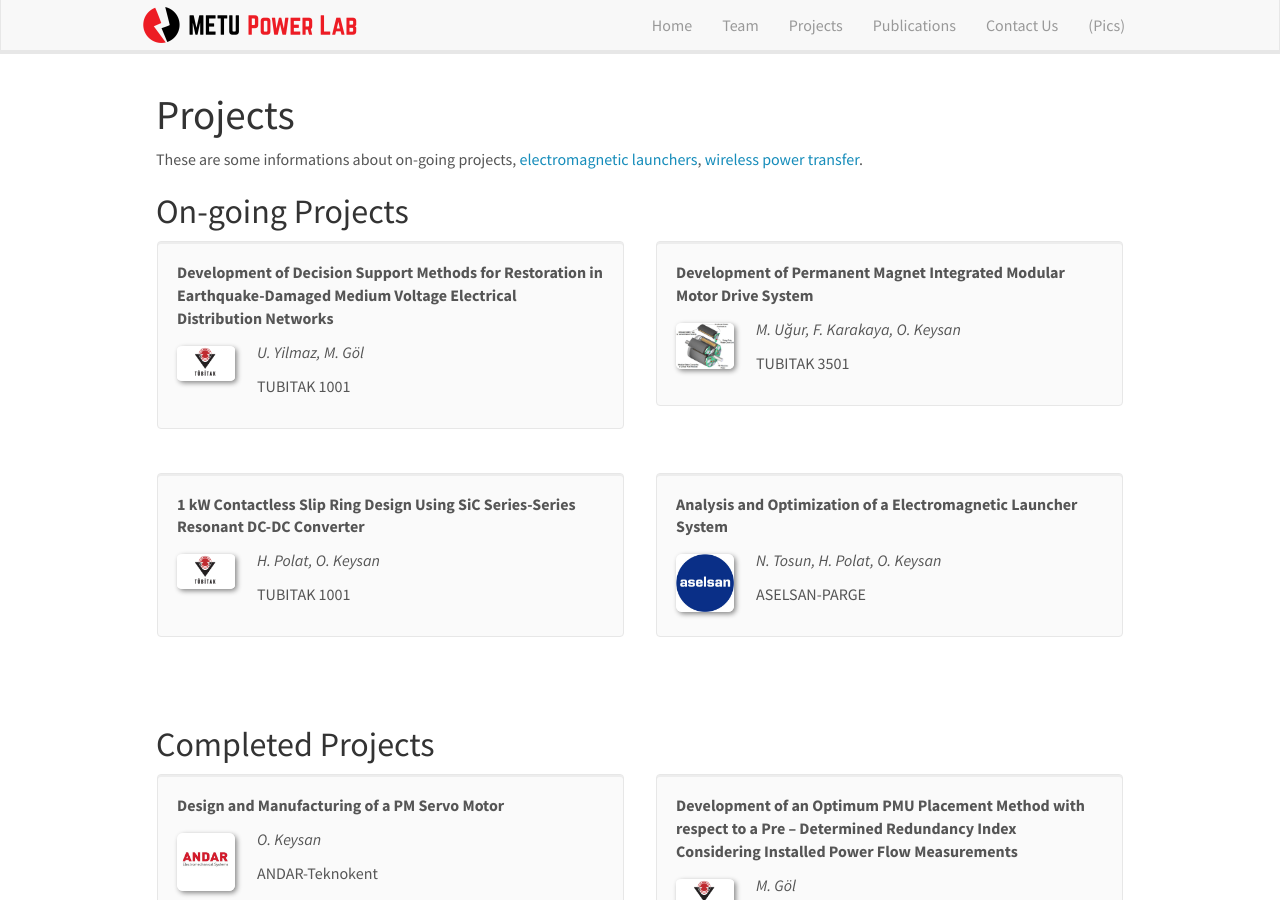
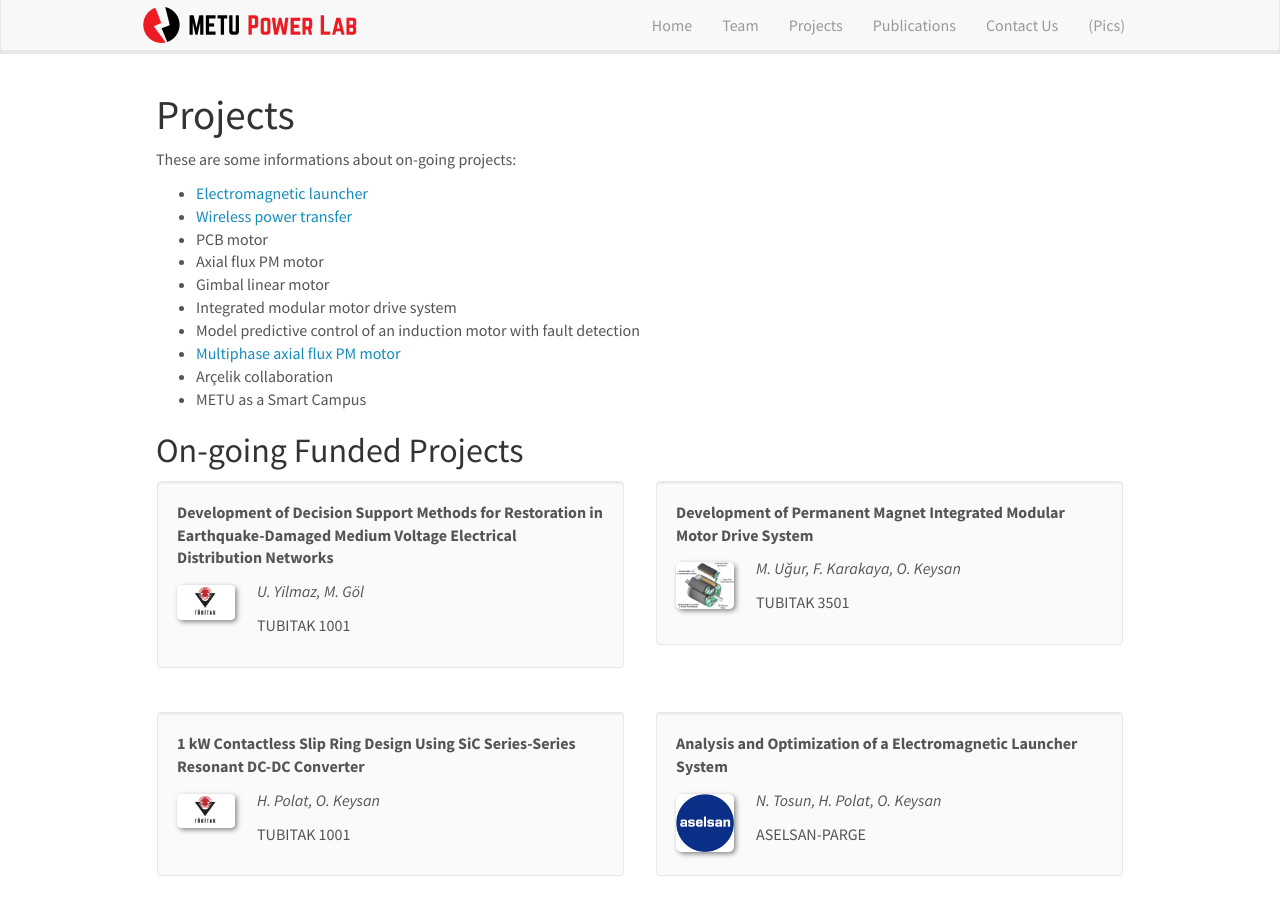
Before and after one commit to odtu/odtu.github.io, a Jekyll site: the page built from _pages/openings.md, in a window 1280 px wide and 900 px high. Built offline with Jekyll 4.4.1, drawn with Linux system fonts in a browser that asks for light colours; nearby versions of some CDN libraries.

Commit message:
updates on "projects" page

```diff
--- a/_data/team_members.yml
+++ b/_data/team_members.yml
@@ -49,7 +49,7 @@
   education2 : MSc, METU, 2020
 
 - name: Barış Kuseyri
-  photo: mohammed.jpeg
+  photo: baris.jpeg
   ofis: C-114
   info: Research Assistant
   number_educ: 2
--- a/_pages/openings.md
+++ b/_pages/openings.md
@@ -8,9 +8,20 @@ permalink: /projects/
 
 
 # Projects
-These are some informations about on-going projects, [electromagnetic launchers](/railgun.md), [wireless power transfer](/tubitak-1001-hakan.md).
+These are some informations about on-going projects:
+- [Electromagnetic launcher](/railgun.md)
+- [Wireless power transfer](/tubitak-1001-hakan.md)
+- PCB motor
+- Axial flux PM motor
+- Gimbal linear motor
+- Integrated modular motor drive system
+- Model predictive control of an induction motor with fault detection
+- [Multiphase axial flux PM motor](/multiphase.md)
+- Arçelik collaboration
+- METU as a Smart Campus
 
-## On-going Projects
+
+## On-going Funded Projects
 
 
 {% assign number_printed = 0 %}
```
Also changed, not shown: _pages/multiphase.md (added, +26 -0 lines), _pages/fivephase1.png (added), images/teampic/baris.jpeg (added).
